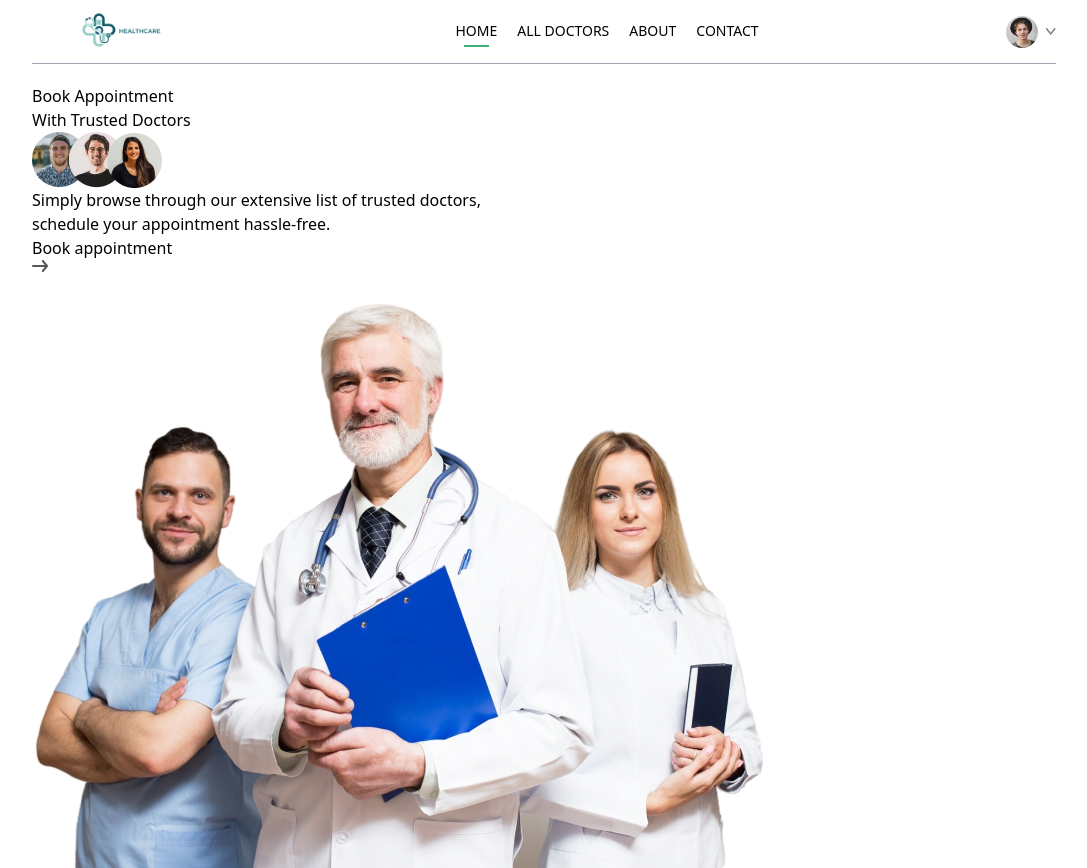
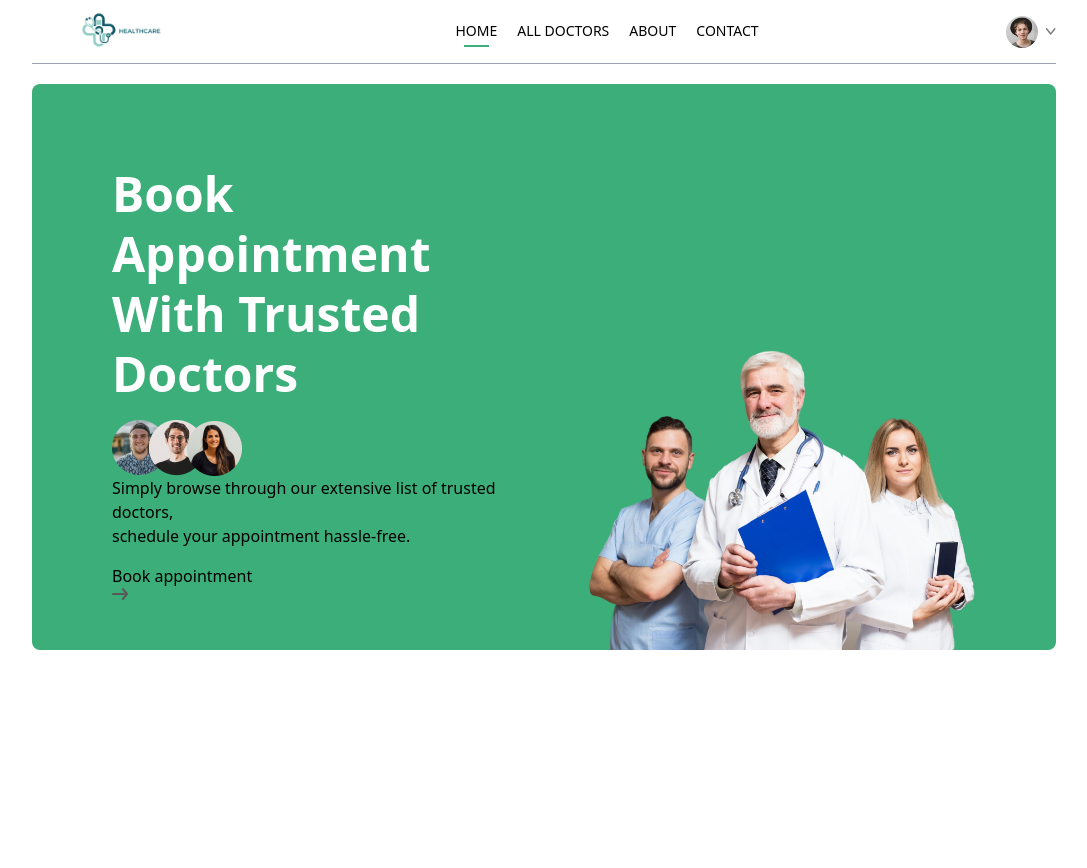
Before and after one commit to Suraj-219/Health-Care, a React (Vite) app in the folder frontend/: page / in a window 1280 px wide. Shown: the whole page, without its empty margins (96-1183 px from the left). After the commit the page ends 800 px from the top, so only its background shows below. Built offline with nearby package versions, Linux system fonts and the light colour scheme.

Commit message:
update css in Header components

```diff
--- a/frontend/src/components/Header.jsx
+++ b/frontend/src/components/Header.jsx
@@ -3,11 +3,11 @@ import {assets} from '../assets/assets'
 
 const Header = () => {
   return (
-    <div>
+    <div className='flex flex-col md:flex-row flex-wrap bg-primary rounded-lg px-6 md:px-10 lg:px-20'>
 
         {/* ---left side--- */}
-        <div>
-            <p>
+        <div className='md:w-1/2 flex flex-col items-start justify-center gap-4 py-10 m-auto md:py-20 md:mb-[-30px]'>
+            <p className='text-3xl md:text-4xl lg:text-5xl text-white font-semibold leading-tight md:leading-tight lg:leading-tight'>
                 Book Appointment <br/> With Trusted Doctors
             </p>
             <div>
@@ -20,8 +20,8 @@ const Header = () => {
         </div>
 
         {/* ---right side--- */}
-        <div>
-            <img src={assets.header_img} alt="" />
+        <div className='md:w-1/2 relative flex justify-end'>
+            <img className='w-full md:w-[90%] md:absolute bottom-0 h-auto rounded-lg' src={assets.header_img} alt="" />
         </div>
     </div>
   )
```
